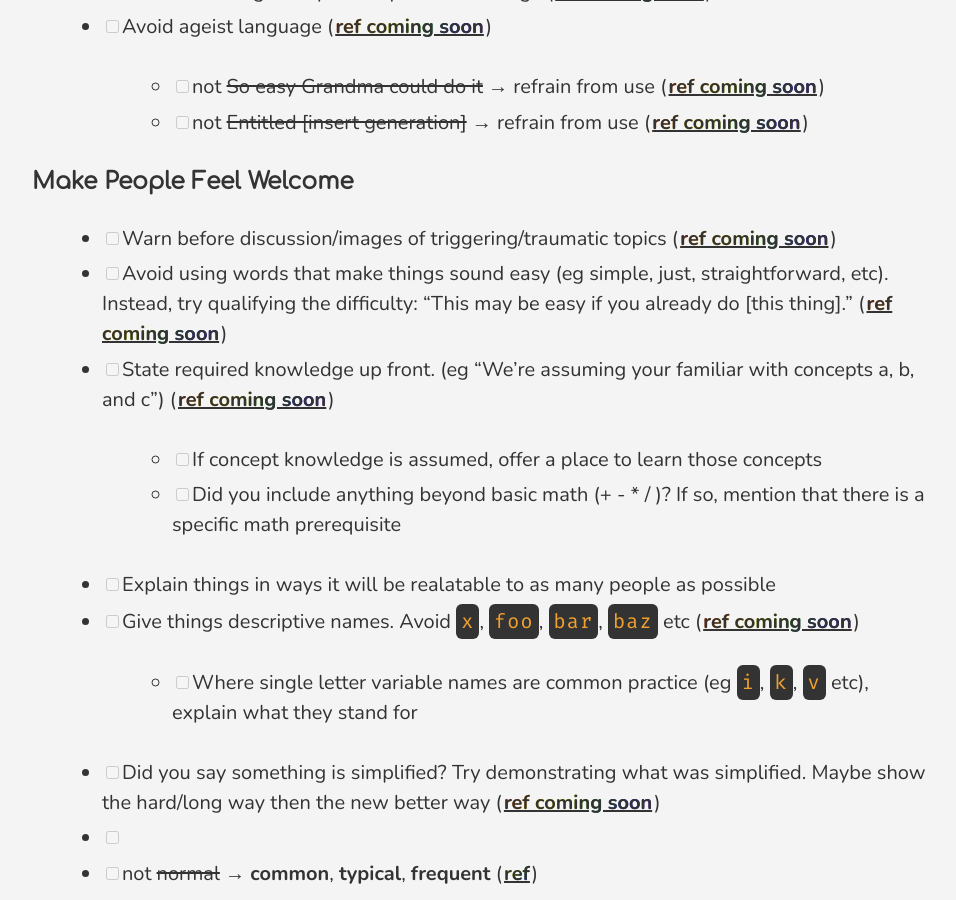
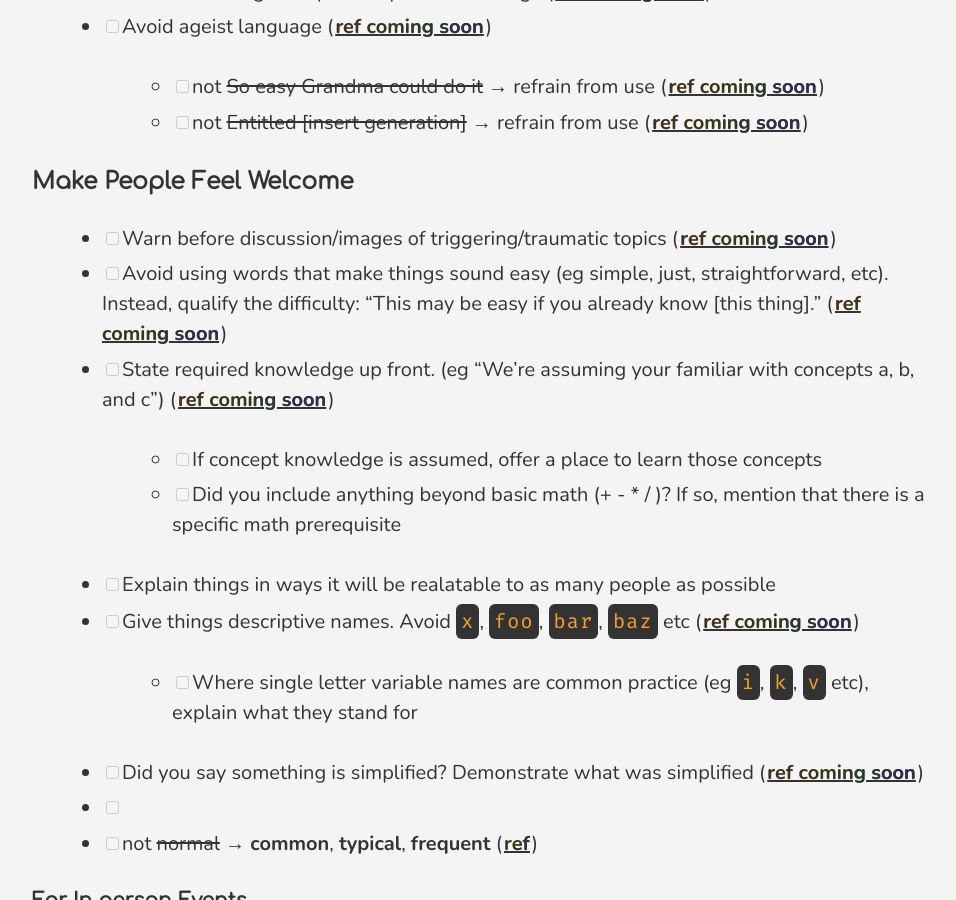
Before and after one commit to VickiLanger/OpenGates, a Jekyll site: the page built from site/checklist.md, in a window 1280 px wide and 900 px high, scrolled down 3515 px. Shown: the whole window, without its empty margins (160-1116 px from the left). Built offline with Jekyll 4.4.1, drawn with Linux system fonts in a browser that asks for light colours.

Commit message:
rewording

```diff
--- a/site/checklist.md
+++ b/site/checklist.md
@@ -94,14 +94,14 @@ The checklist is broken down into sections to help us understand how each item h
 
 ### Make People Feel Welcome
 - [ ] Warn before discussion/images of triggering/traumatic topics ([ref coming soon](TODO))
-- [ ] Avoid using words that make things sound easy (eg simple, just, straightforward, etc). Instead, try qualifying the difficulty: "This may be easy if you already do [this thing]." ([ref coming soon](TODO))
+- [ ] Avoid using words that make things sound easy (eg simple, just, straightforward, etc). Instead, qualify the difficulty: "This may be easy if you already know [this thing]." ([ref coming soon](TODO))
 - [ ] State required knowledge up front. (eg "We're assuming your familiar with concepts a, b, and c") ([ref coming soon](TODO))
     - [ ] If concept knowledge is assumed, offer a place to learn those concepts
     - [ ] Did you include anything beyond basic math (+ - * / )? If so, mention that there is a specific math prerequisite
 - [ ] Explain things in ways it will be realatable to as many people as possible
 - [ ] Give things descriptive names. Avoid `x`, `foo`, `bar`, `baz` etc ([ref coming soon](TODO))
     - [ ] Where single letter variable names are common practice (eg `i`, `k`, `v` etc), explain what they stand for
-- [ ] Did you say something is simplified? Try demonstrating what was simplified. Maybe show the hard/long way then the new better way ([ref coming soon](TODO))
+- [ ] Did you say something is simplified? Demonstrate what was simplified ([ref coming soon](TODO))
 - [ ] <!--Don't talk down to non-engineering teammates and end users!-->
 - [ ] not ~~normal~~ → **common**, **typical**, **frequent** ([ref](https://medium.com/@leoji/avoid-the-word-normal-and-use-more-words-709fb6a9a11f))
 
```
